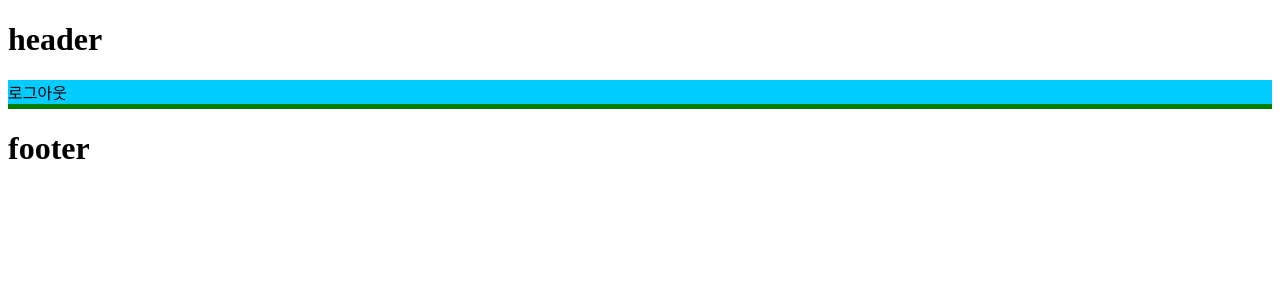
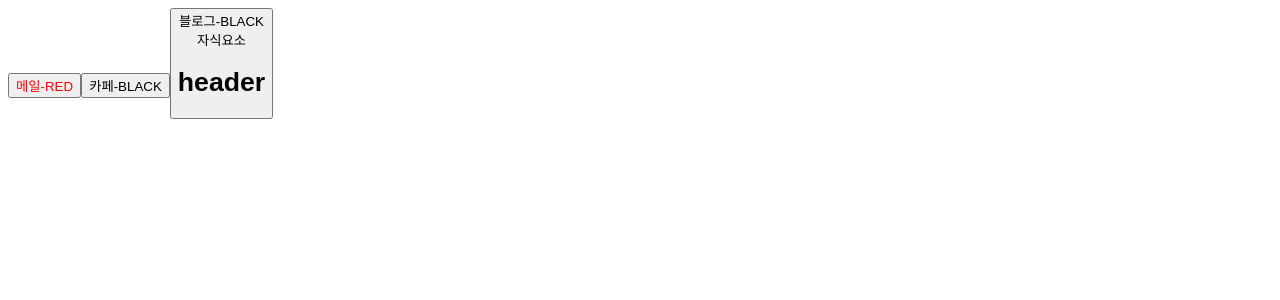
Before and after one commit to jiwonly/Study_REACT, a React (Vite) app in the folder section05/: page / in a window 1280 px wide. Shown: the top 300 px of the page. Built offline with nearby package versions, Linux system fonts and the light colour scheme.

Commit message:
ADD props

```diff
--- a/section05/src/App.jsx
+++ b/section05/src/App.jsx
@@ -2,13 +2,24 @@
 import Header from "./components/Header.jsx";
 import Main from "./components/Main.jsx";
 import Footer from "./components/Footer.jsx";
+import Button from "./components/Button.jsx";
 
 function App() {
+  const buttonProps = {
+    text: "메일",
+    color: "red",
+    a: 1,
+    b: 2,
+    c: 3,
+  };
   return (
     <>
-      <Header />
-      <Main />
-      <Footer />
+      <Button {...buttonProps} />
+      <Button text={"카페"} />
+      <Button text={"블로그"}>
+        <div>자식요소</div>
+        <Header />
+      </Button>
     </>
   );
 }
--- /dev/null
+++ b/section05/src/components/Button.jsx
@@ -0,0 +1,14 @@
+const Button = ({ text, color, children }) => {
+  return (
+    <button style={{ color: color }}>
+      {text}-{color.toUpperCase()}
+      {children}
+    </button>
+  );
+};
+
+Button.defaultProps = {
+  color: "black",
+};
+
+export default Button;
```
